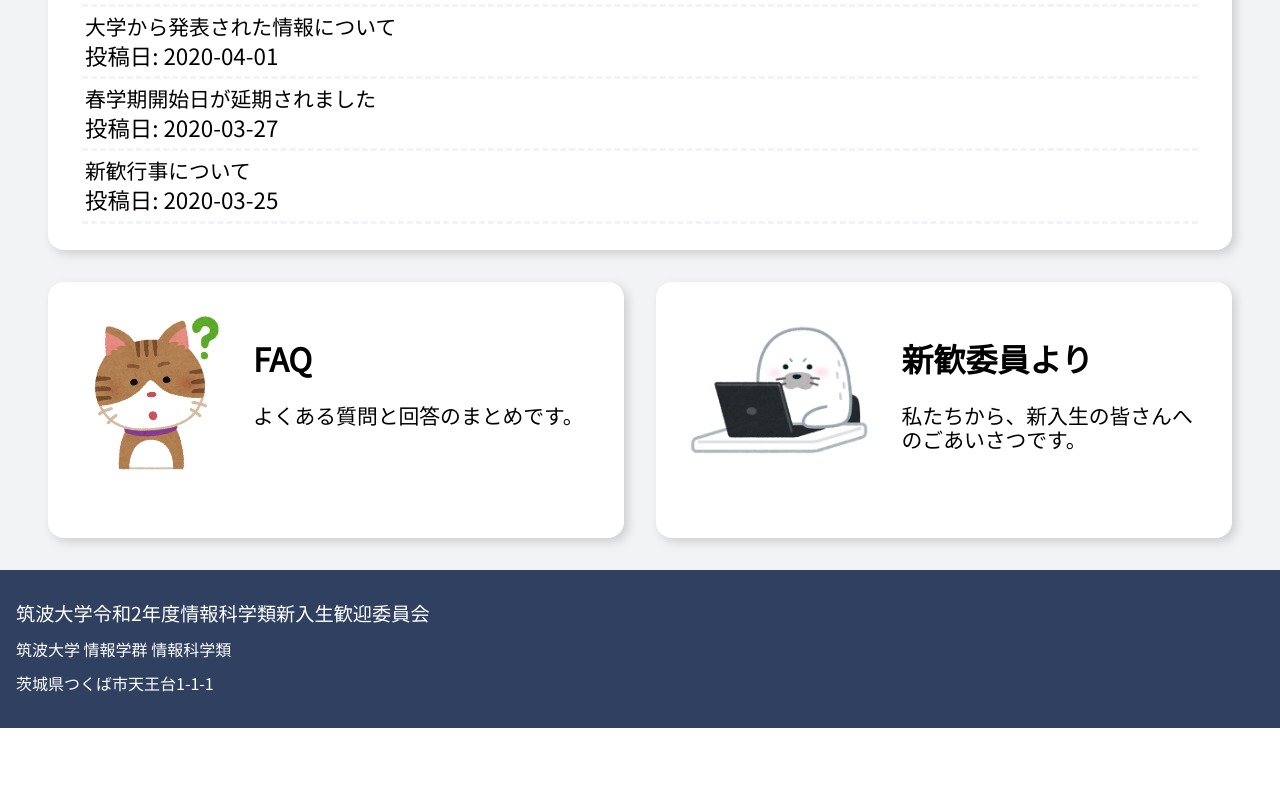
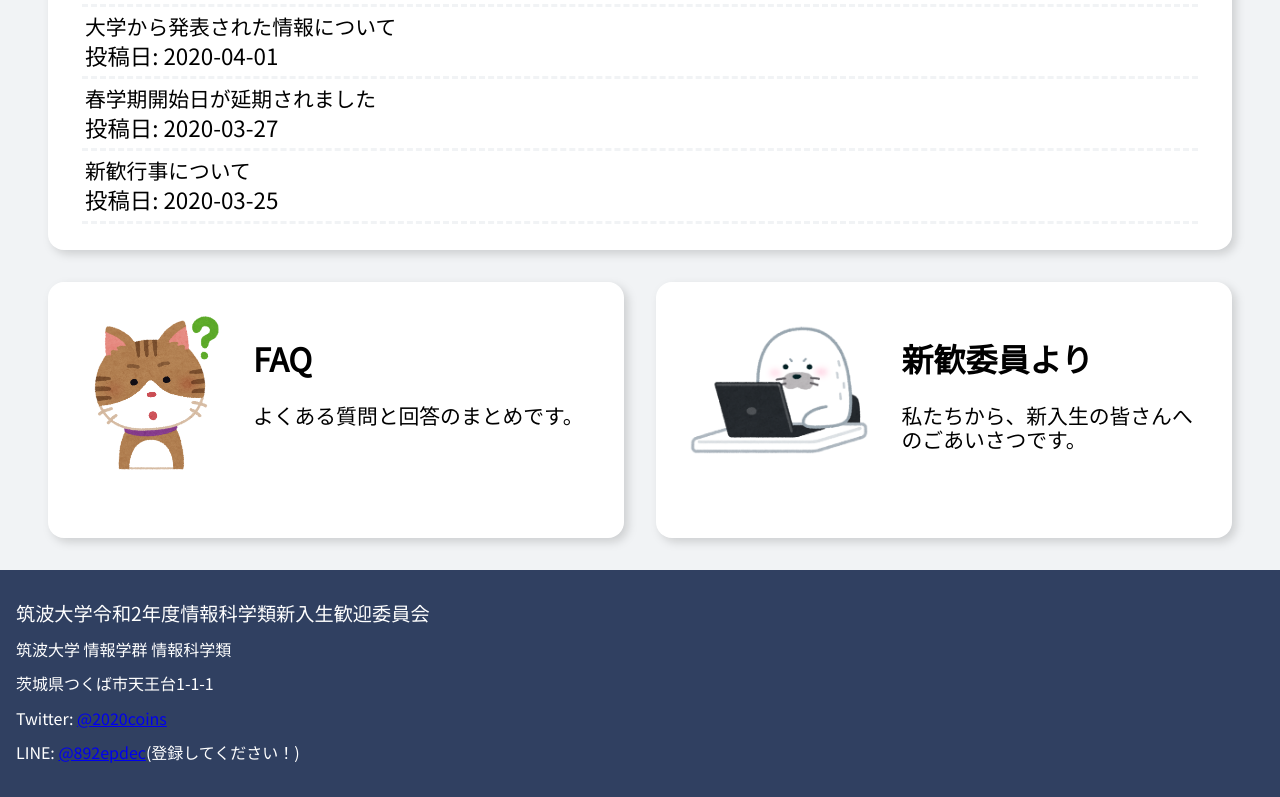
Before and after one commit to coins-shinkan/shinkan-web-20, a Gatsby site: page / in a window 1280 px wide. Shown: the part 518-1315 px from the top of the page. Before the commit the page ends 1246 px from the top, so only its background shows below. Built offline with nearby package versions, Linux system fonts and the light colour scheme; Gatsby itself is replaced by a stand-in of ours.

Commit message:
add links

```diff
--- a/src/components/Footer/footer.js
+++ b/src/components/Footer/footer.js
@@ -31,7 +31,9 @@ export default () => (
     <Wrapper>
       <OrgName>筑波大学令和2年度情報科学類新入生歓迎委員会</OrgName>
       <Text>筑波大学 情報学群 情報科学類</Text>
-      <Text>茨城県つくば市天王台1-1-1</Text>
+    <Text>茨城県つくば市天王台1-1-1</Text>
+    <Text>Twitter: <a href="https://twitter.com/2020coins">@2020coins</a></Text>
+    <Text>LINE: <a href="https://lin.ee/lWPRX87">@892epdec</a>(登録してください！)</Text>
     </Wrapper>
   </FooterRoot>
 );
```
